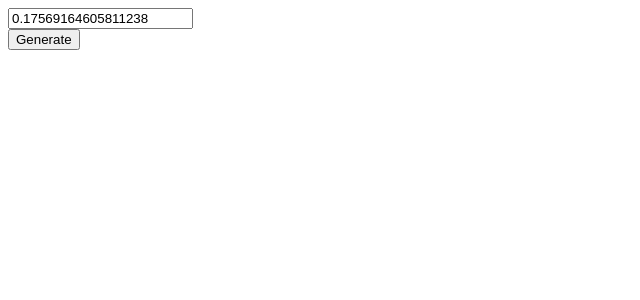
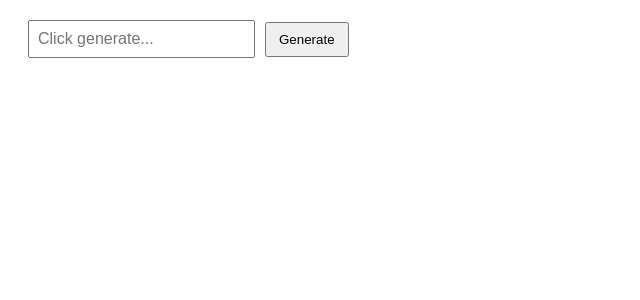
Before and after one commit to bastolaroman1-pixel/state-and-events-in-react-, a React (Vite) app: page / in a window 1280 px wide. Shown: the top 300 px of the page, without its empty margins (0-640 px from the left). Built offline with nearby package versions, Linux system fonts and the light colour scheme.

Commit message:
added new

```diff
--- a/src/GenerateRandom.jsx
+++ b/src/GenerateRandom.jsx
@@ -1,23 +1,61 @@
-import { useState } from "react"
+import { useState } from "react";
+
+let GeneratePassword = () => {
+    // 1. Move the logic function outside or keep it clean inside
+    function generatePass(length = 16, includeUpper = true, includeNumber = true, includeSpecial = true) {
+        const lowercase = "abcdefghijklmnopqrstuvwxyz";
+        const uppercase = "ABCDEFGHIJKLMNOPQRSTUVWXYZ";
+        const numbers = "0123456789";
+        const special = "!@#$%^&*()_+~`|}{[]:;?><,./-=";
+
+        let allowedChars = lowercase;
+        let password = "";
+
+        if (includeUpper) allowedChars += uppercase;
+        if (includeNumber) allowedChars += numbers;
+        if (includeSpecial) allowedChars += special;
+
+        if (allowedChars.length === 0) return "";
+
+        for (let i = 0; i < length; i++) {
+            const randomIndex = Math.floor(Math.random() * allowedChars.length);
+            password += allowedChars[randomIndex];
+        }
+        return password;
+    }
+
+    // 2. States for the password and the copy button feedback
+    const [password, setPassword] = useState("");
+
+
+    // 3. Handle generating a new password
+    const handleGenerate = () => {
+        const newPassword = generatePass();
+        setPassword(newPassword);
+         // Reset copy button status when a new pass is made
+    };
 
 
 
+    return (
+        <div style={{ display: "flex", gap: "10px", alignItems: "center", margin: "20px" }}>
+            {/* Standard controlled input field */}
+            <input
+                type="text"
+                value={password}
+                readOnly
+                placeholder="Click generate..."
+                style={{ padding: "8px", fontSize: "16px" }}
+            />
 
-let RandomNum = () => {
-    let randomDecimal = Math.random()
-    let [visible, set] = useState(false)
-    let Click = () => {
-        set(!visible)
-    }
-    return (
-        <div>
+            {/* Generate Button */}
+            <button onClick={handleGenerate} style={{ padding: "8px 12px" }}>
+                Generate
+            </button>
 
-            <input type="text" readOnly value={visible ? randomDecimal : randomDecimal}  /> <br />
-            <button onClick={Click} >Generate</button>
 
         </div>
-    )
+    );
+};
 
-}
-
-export default RandomNum
+export default GeneratePassword;
--- a/src/main.jsx
+++ b/src/main.jsx
@@ -3,6 +3,7 @@ import { createRoot } from 'react-dom/client'
 
 import RandomNum from './GenerateRandom'
 import InputText from './RealTime'
+import GeneratePassword from './GenerateRandom'
 
 
 
@@ -16,7 +17,7 @@ createRoot(document.getElementById('root')).render(
      {/* <VisibilityToggle/> */}
      {/* <ImageToggle/> */}
      {/* <TrafficLight/> */}
-     <RandomNum/>
+<GeneratePassword/>
 
   </StrictMode>,
 )
```
